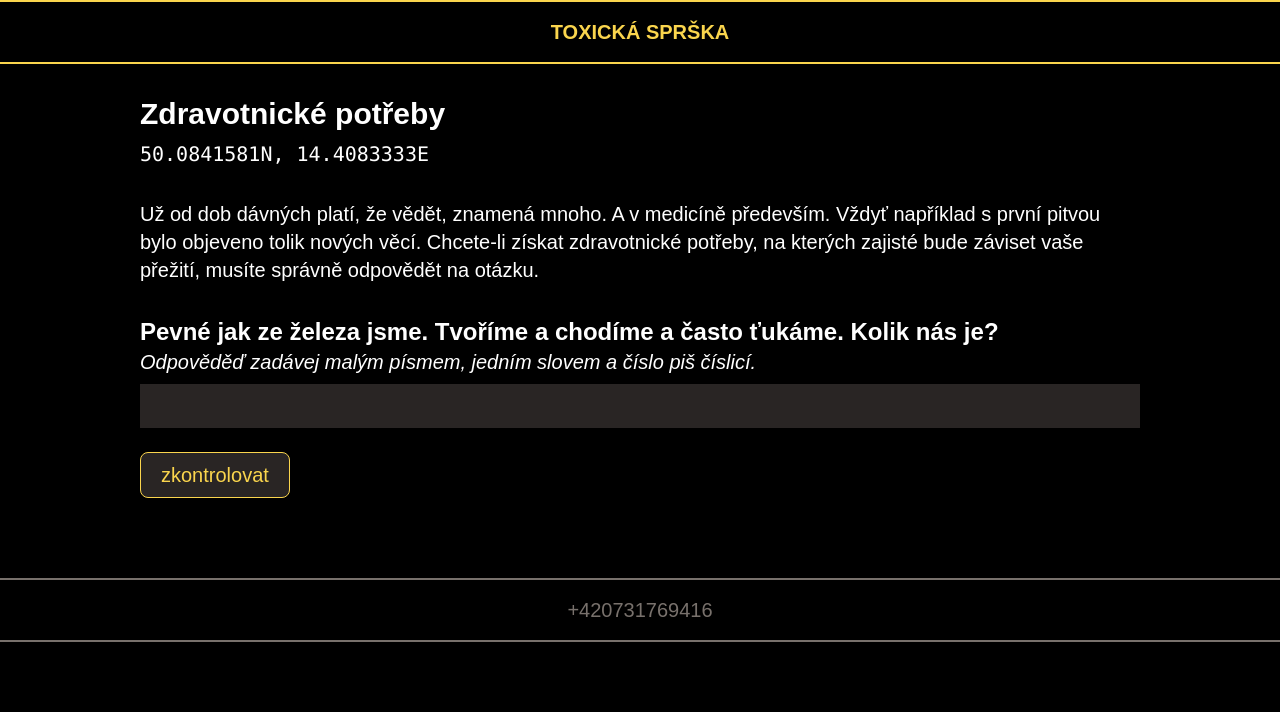
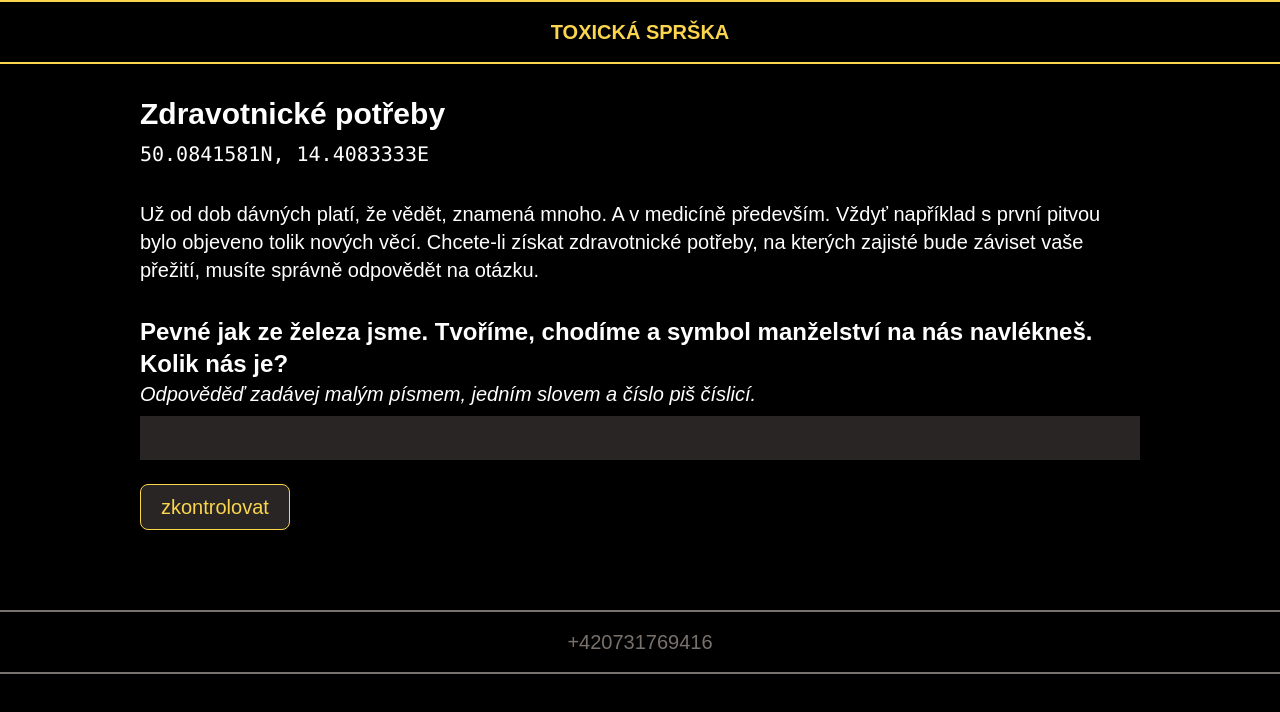
Before and after one commit to petrkucerak/game-rorate, a Next.js app: page /points/zdravotnicke-potreby in a window 1280 px wide. Shown: the top 712 px of the page. Built offline with nearby package versions, Linux system fonts and the light colour scheme; a web font is replaced by a local one.

Commit message:
Update text

```diff
--- a/pages/points/zdravotnicke-potreby.js
+++ b/pages/points/zdravotnicke-potreby.js
@@ -10,7 +10,7 @@ export default function ZdravotnickePotreby() {
         name={"Zdravotnické potřeby"}
         describtion="Už od dob dávných platí, že vědět, znamená mnoho. A v medicíně především. Vždyť například s první pitvou bylo objeveno tolik nových věcí. Chcete-li získat zdravotnické potřeby, na kterých zajisté bude záviset vaše přežití, musíte správně odpovědět na otázku."
         coords="50.0841581N, 14.4083333E"
-        question="Pevné jak ze železa jsme. Tvoříme a chodíme a často ťukáme. Kolik nás je?"
+        question="Pevné jak ze železa jsme. Tvoříme, chodíme a symbol manželství na nás navlékneš. Kolik nás je?"
         answare="60"
         odpoved="#sdfDS58*"
       />
```
